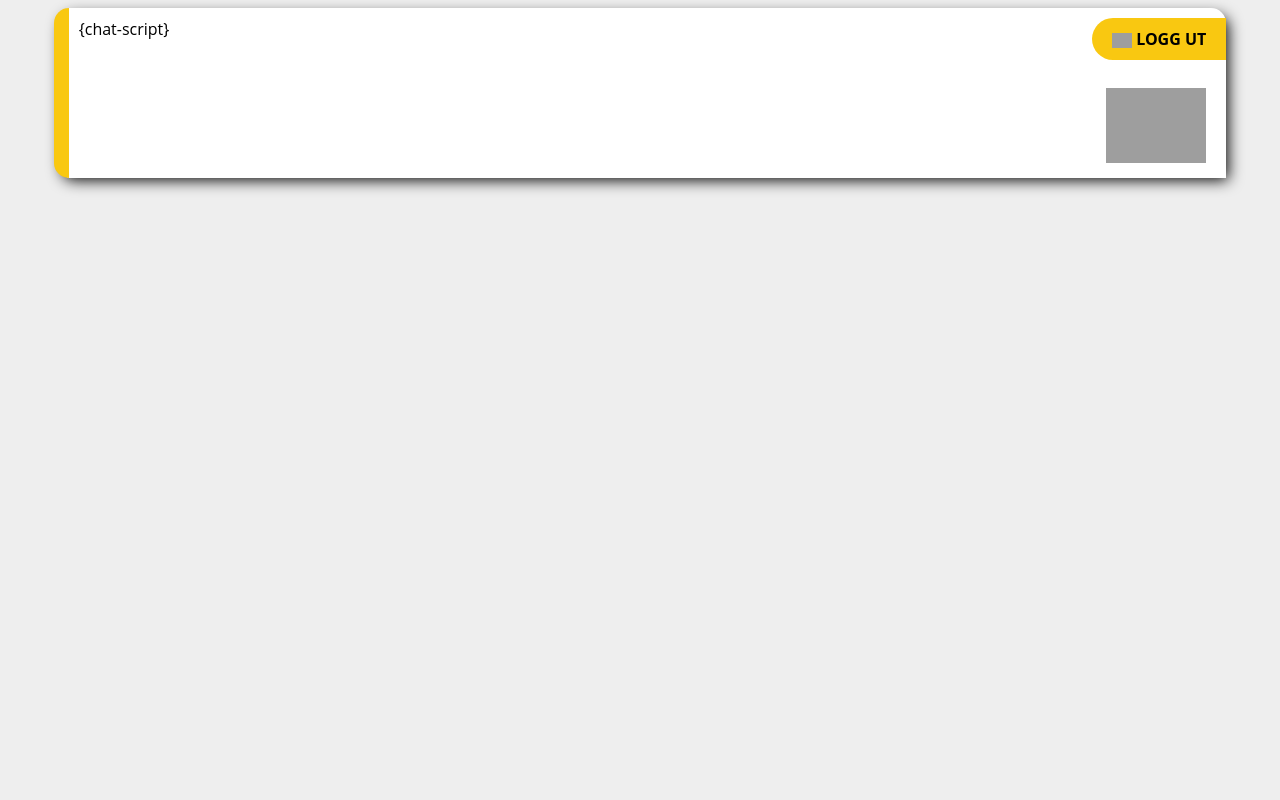
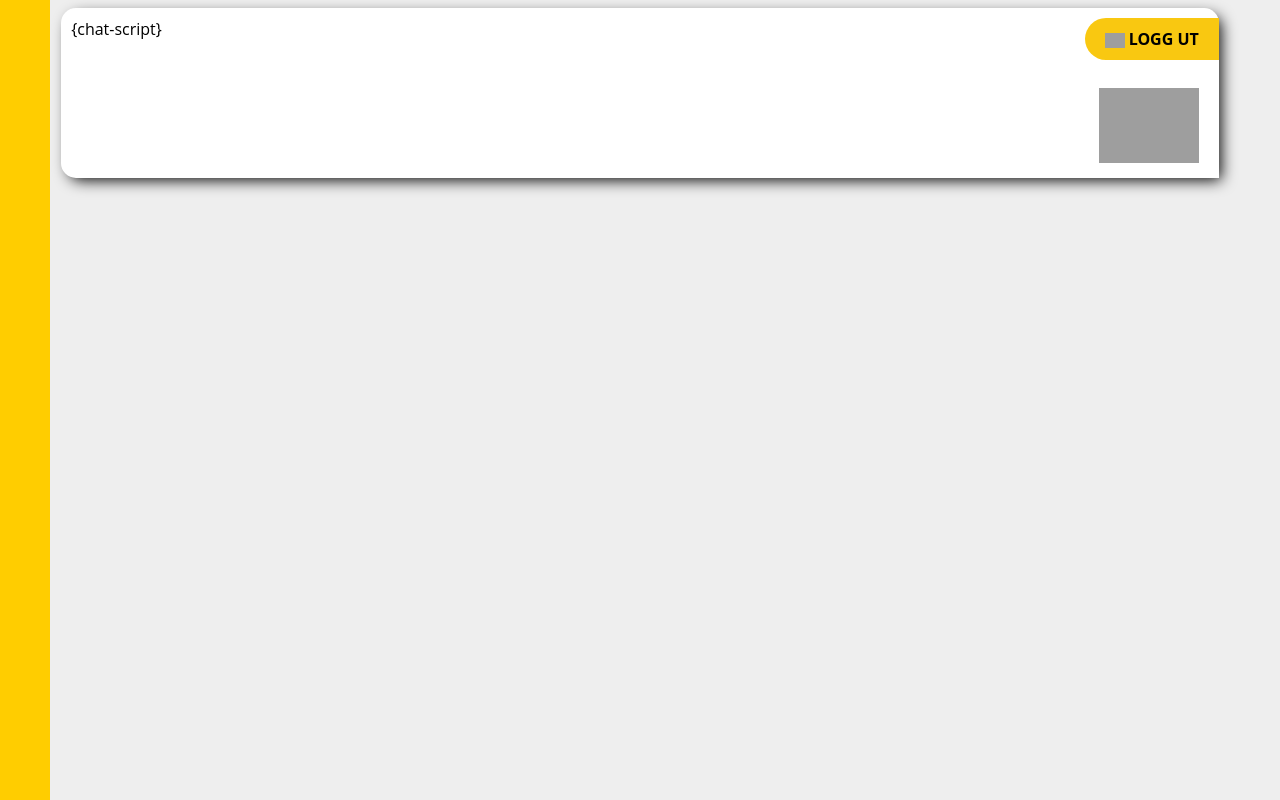
Before and after one commit to Bavy89/ICE-Chat-design-KS-Nydalen, a plain HTML site: page index.html in a window 1280 px wide. Drawn offline with Linux system fonts and the light colour scheme; grey boxes are pictures that could not be loaded.

Commit message:
Update style.css

```diff
--- a/css/style.css
+++ b/css/style.css
@@ -1,6 +1,19 @@
 @import url('https://fonts.googleapis.com/css2?family=Ubuntu&display=swap');
 
 body{background:#eee;font-family: "Open Sans",Arial,sans-serif;}
+
+
+.sidenav {
+    height: 100%;
+    width: 50px;
+    position: fixed;
+    top: 0;
+    left: 0;
+    background-color: #ffcd00;
+    display: inline-block;
+}
+
+
 .chat-box{background:white;
   width:90%;
   /*max-width:800px;*/
@@ -14,7 +27,6 @@ box-shadow: 5px 5px 15px -3px #000000;
 -moz-border-radius-bottomright: 0;
 border-radius: 15px;
 border-bottom-right-radius: 0;
-  border-left:15px solid #f9c811;
 }
 .chat-content{width:80%;float:left;}
 .chat-side{}
```
